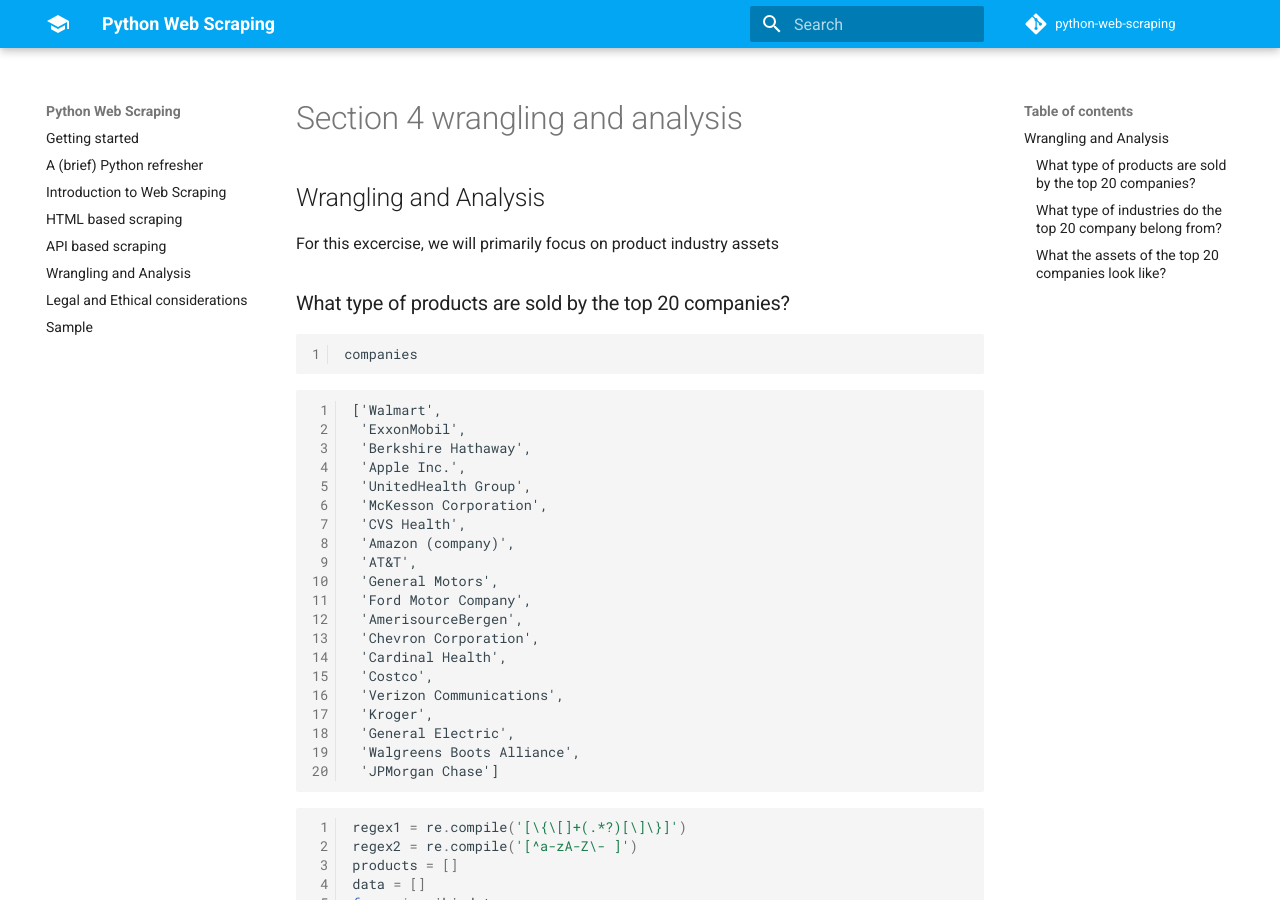
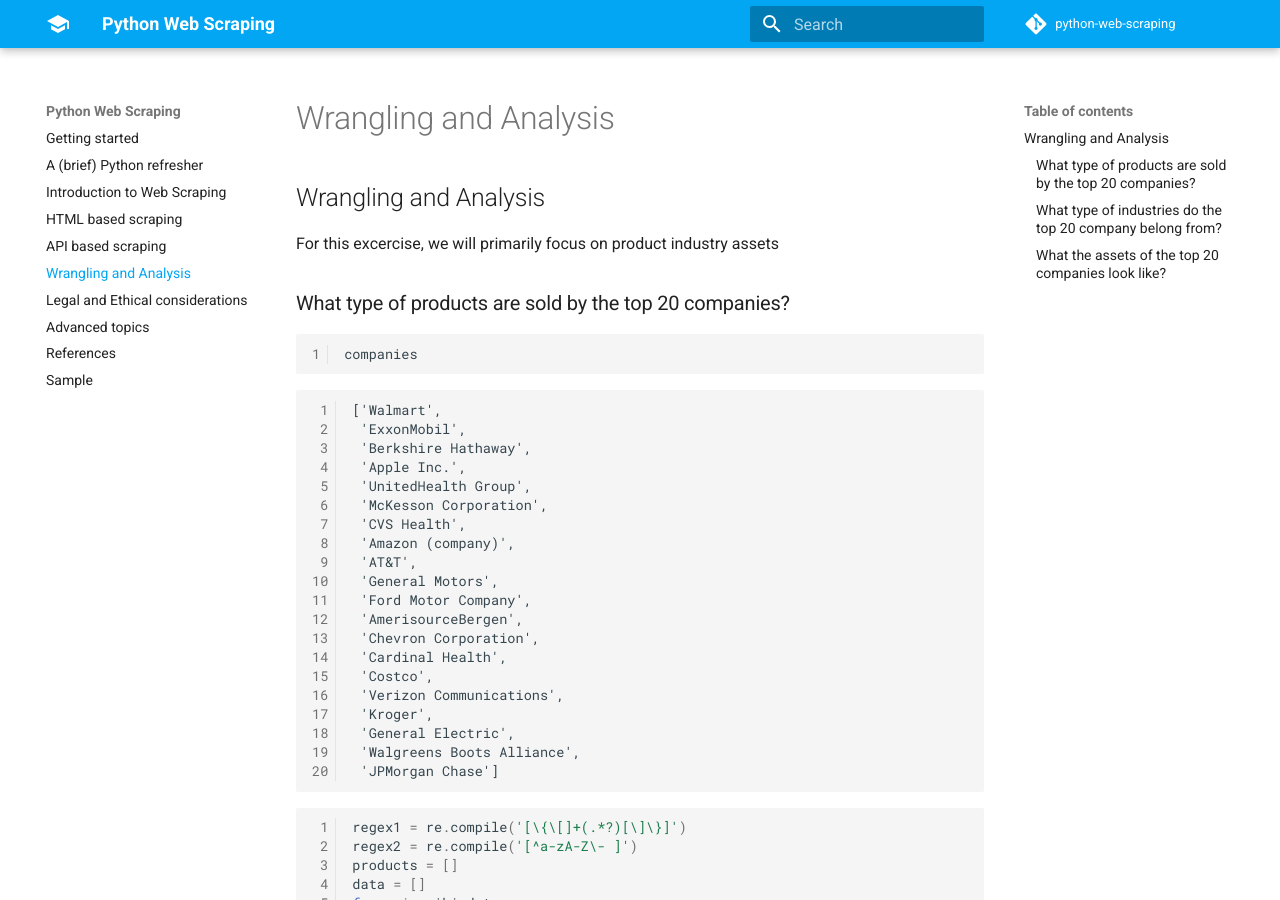
Before and after one commit to MonashDataFluency/python-web-scraping, an MkDocs documentation site: the page built from docs/section-4-wrangling-and-analysis.md, in a window 1280 px wide and 900 px high. Built offline with MkDocs 1.6.1 and Material for MkDocs 9.7.7, drawn with Linux system fonts in a browser that asks for light colours; comment, search, counter and statistics services are not loaded; part of the change alters nothing that is shown.

Commit message:
Update mkdocs.yml

```diff
--- a/mkdocs.yml
+++ b/mkdocs.yml
@@ -21,12 +21,14 @@ theme: # refer to https://www.wheelodex.org/entry-points/mkdocs.themes/
 # Page tree
 nav:
     - Getting started: 'index.md'
-    - A (brief) Python refresher: 'a-brief-python-refresher.md'
+    - A (brief) Python refresher: 'section-0-brief-python-refresher.md'
     - Introduction to Web Scraping: 'section-1-intro-to-web-scraping'
-    - HTML based scraping: 'HTML-based-scraping.md'
-    - API based scraping: 'API-based-scraping.md'
-    - Wrangling and Analysis: 'wrangling-and-analysis.md'
-    - Legal and Ethical considerations: 'section-4-legal-and-ethical-considerations.md'
+    - HTML based scraping: 'section-2-HTML-based-scraping.md'
+    - API based scraping: 'section-3-API-based-scraping.md'
+    - Wrangling and Analysis: 'section-4-wrangling-and-analysis.md'
+    - Legal and Ethical considerations: 'section-5-legal-and-ethical-considerations.md'
+    - Advanced topics: 'section-6-advanced-topics.md'
+    - References: 'section-7-references.md'
     - Sample: 'sample.md'
 
 # Extensions
```
